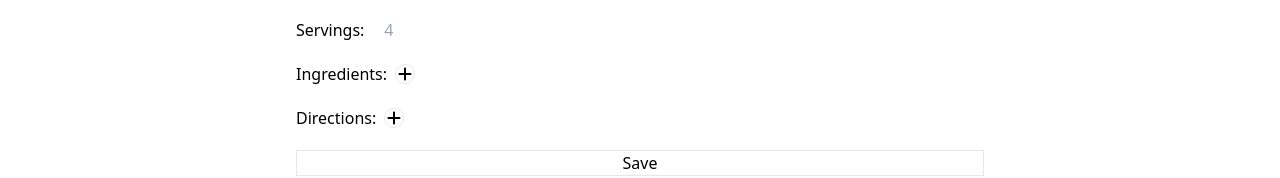
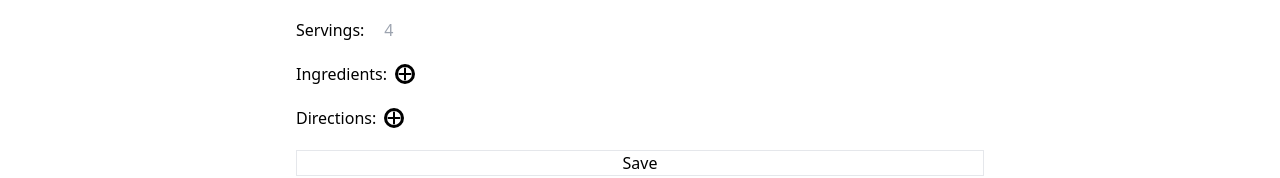
Before and after one commit to justcho5/cooked, a React (Vite) app in the folder frontend/: page /recipes/new in a window 1280 px wide. Shown: the part 260-438 px from the top of the page. Built offline with nearby package versions, Linux system fonts and the light colour scheme.

Commit message:
refactor: made a generic button component and more specific button components. included interface type for component props for each of the components

```diff
--- a/frontend/src/components/Button.tsx
+++ b/frontend/src/components/Button.tsx
@@ -1,13 +1,37 @@
+import React from "react";
+
+interface Props {
+  border: string;
+  color: string;
+  children?: React.ReactNode;
+  height: string;
+  onClick: () => void;
+  radius: string;
+  width: string;
+}
+
 function Button({
-  text,
+  border,
+  color,
+  children,
+  height,
   onClick,
-}: {
-  text: string;
-  onClick: React.MouseEventHandler;
-}) {
+  radius,
+  width,
+}: Props) {
   return (
-    <button className="border rounded-md" onClick={onClick}>
-      {text}
+    <button
+      className="flex items-center justify-center"
+      onClick={onClick}
+      style={{
+        backgroundColor: color,
+        border,
+        borderRadius: radius,
+        height,
+        width,
+      }}
+    >
+      {children}
     </button>
   );
 }
--- a/frontend/src/components/Form.tsx
+++ b/frontend/src/components/Form.tsx
@@ -152,7 +152,7 @@ function Form({
           <span className="flex items-center">Ingredients:</span>
           <RoundButton
             icon={faPlus}
-            handleClick={() => {
+            onClick={() => {
               appendIngredients(
                 { ingredient: "" },
                 {
@@ -175,7 +175,7 @@ function Form({
                 />
                 <RoundButton
                   icon={faMinus}
-                  handleClick={() => {
+                  onClick={() => {
                     removeIngredients(index);
                   }}
                 />
@@ -193,7 +193,7 @@ function Form({
           <span className="flex items-center">Directions:</span>
           <RoundButton
             icon={faPlus}
-            handleClick={() => {
+            onClick={() => {
               appendInstructions(
                 { instruction: "" },
                 { focusIndex: fieldsInstructions.length }
@@ -214,7 +214,7 @@ function Form({
                 />
                 <RoundButton
                   icon={faMinus}
-                  handleClick={() => {
+                  onClick={() => {
                     removeInstructions(index);
                   }}
                 />
--- /dev/null
+++ b/frontend/src/components/RectangleButton.tsx
@@ -0,0 +1,23 @@
+import Button from "./Button";
+
+interface Props {
+  text: string;
+  onClick: () => void;
+}
+
+function RectangleButton({ text, onClick }: Props) {
+  return (
+    <Button
+      border="solid"
+      color="transparent"
+      height="32px"
+      width="64px"
+      onClick={onClick}
+      radius="5px"
+    >
+      {text}
+    </Button>
+  );
+}
+
+export default RectangleButton;
--- a/frontend/src/components/RoundButton.tsx
+++ b/frontend/src/components/RoundButton.tsx
@@ -1,22 +1,24 @@
-import React from "react";
 import { FontAwesomeIcon } from "@fortawesome/react-fontawesome";
 import { IconDefinition } from "@fortawesome/fontawesome-svg-core";
+import Button from "./Button";
 
-function RoundButton({
-  icon,
-  handleClick,
-}: {
+interface Props {
   icon: IconDefinition;
-  handleClick: React.MouseEventHandler;
-}) {
+  onClick: () => void;
+}
+
+function RoundButton({ icon, onClick }: Props) {
   return (
-    <button
-      type="button"
-      className="rounded-full border w-5 h-5 flex items-center justify-center"
-      onClick={handleClick}
+    <Button
+      border="solid"
+      color="transparent"
+      height="20px"
+      onClick={onClick}
+      radius="50%"
+      width="20px"
     >
       <FontAwesomeIcon icon={icon} />
-    </button>
+    </Button>
   );
 }
 
--- a/frontend/src/pages/Home.tsx
+++ b/frontend/src/pages/Home.tsx
@@ -1,4 +1,4 @@
-import Button from "../components/Button";
+import RectangleButton from "../components/RectangleButton";
 import { useNavigate } from "react-router-dom";
 function Home() {
   const navigate = useNavigate();
@@ -8,7 +8,7 @@ function Home() {
   return (
     <div>
       <p>I cooked that.</p>
-      <Button text="View all" onClick={handleClick} />
+      <RectangleButton text="View All" onClick={handleClick} />
     </div>
   );
 }
--- a/frontend/src/pages/RecipeDetails.tsx
+++ b/frontend/src/pages/RecipeDetails.tsx
@@ -1,8 +1,8 @@
 import { useNavigate, useLoaderData, useSearchParams } from "react-router-dom";
 import recipeService from "../services/recipes";
 import { useState } from "react";
-import Button from "../components/Button";
 import Form from "../components/Form";
+import RectangleButton from "../components/RectangleButton";
 
 function RecipeDetails() {
   const [recipe, setRecipe] = useState<RecipeType>(
@@ -47,8 +47,8 @@ function RecipeDetails() {
         ))}
       </div>
       <div className="flex gap-3">
-        <Button text="Edit" onClick={handleEditClick} />
-        <Button text="Delete" onClick={handleDeleteClick} />
+        <RectangleButton text="Edit" onClick={handleEditClick} />
+        <RectangleButton text="Delete" onClick={handleDeleteClick} />
       </div>
     </div>
   );
--- a/frontend/src/pages/Recipes.tsx
+++ b/frontend/src/pages/Recipes.tsx
@@ -1,14 +1,17 @@
 import Card from "../components/Card";
-import { useLoaderData, Link } from "react-router-dom";
+import { useLoaderData, Link, useNavigate } from "react-router-dom";
+import RectangleButton from "../components/RectangleButton";
 
 function Recipes() {
   // removed useEffect because useEffect because I already load data with the react-router data api
   const recipes = useLoaderData() as RecipeType[];
+  const navigate = useNavigate();
+  const handleClick = () => {
+    navigate("/recipes/new");
+  };
   return (
     <div className="">
-      <Link to={`/recipes/new`}>
-        <button className="border">Add new</button>
-      </Link>
+      <RectangleButton text="New" onClick={handleClick} />
       {recipes.map((recipe) => (
         <div key={recipe._id}>
           <Link to={`/recipes/${recipe._id}`}>
```
